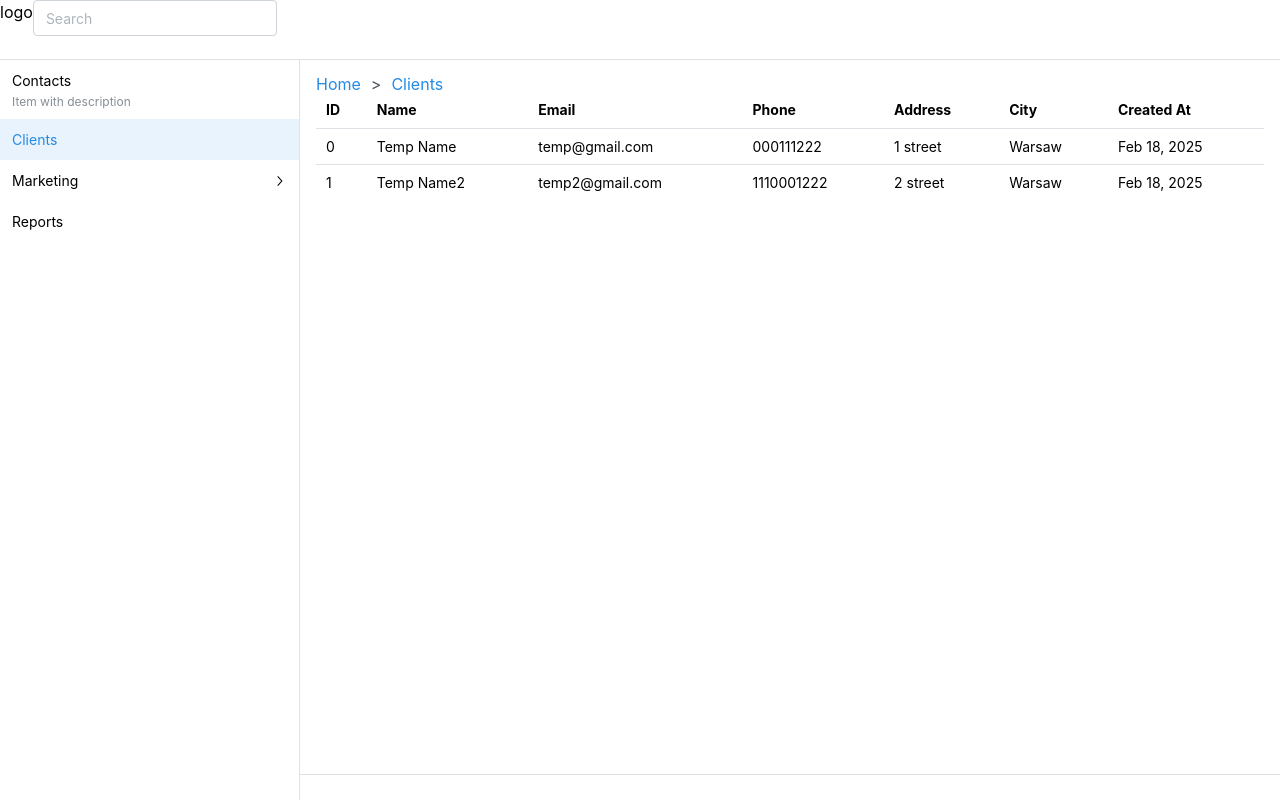
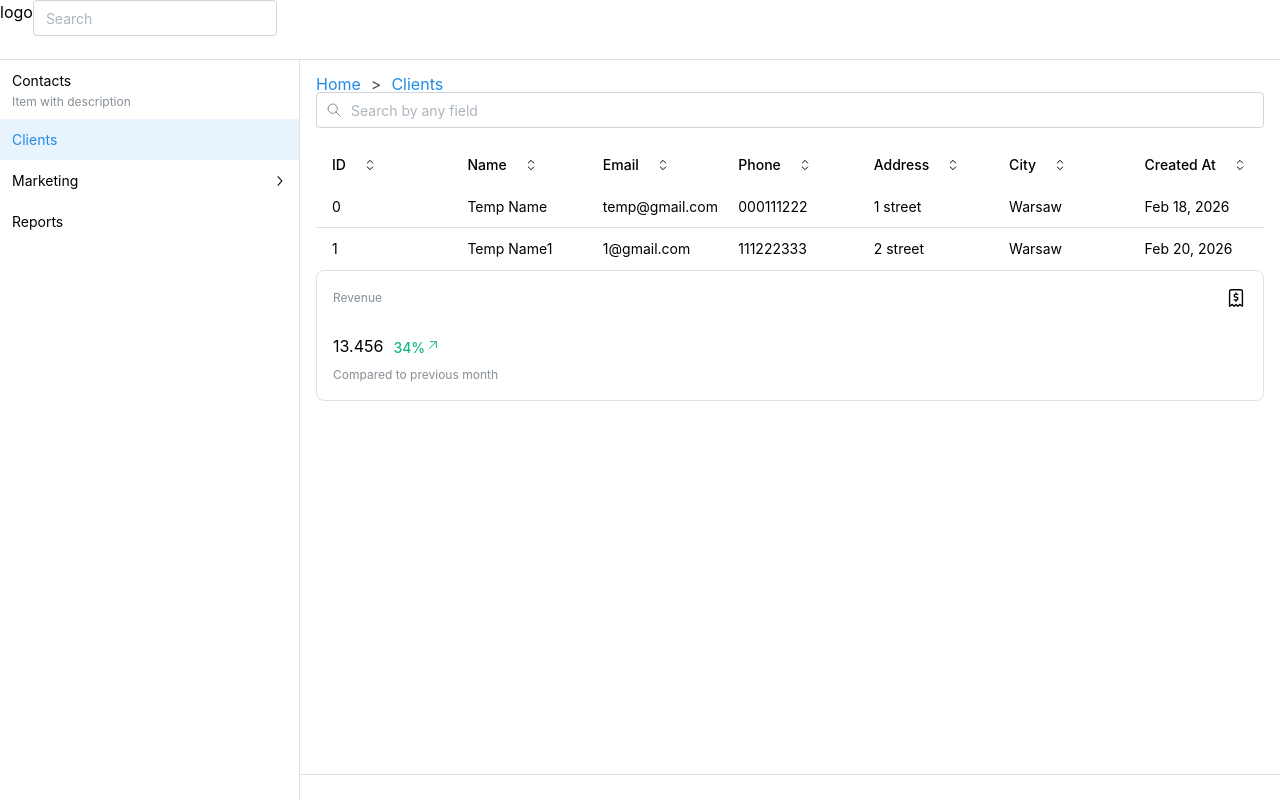
Before and after one commit to Lazarus-Duchy/kodaro-cmr, a React (Vite) app in the folder frontend/CRM/: page /clients in a window 1280 px wide. Built offline with nearby package versions, Linux system fonts and the light colour scheme.

Commit message:
Sortable Table & Other

```diff
--- /dev/null
+++ b/frontend/CRM/src/components/Features/SummaryCard/SummaryCard.jsx
@@ -0,0 +1,30 @@
+import { IconArrowDownRight, IconArrowUpRight } from '@tabler/icons-react';
+import { Group, Paper, Text } from '@mantine/core';
+
+
+const SummaryCard = ({ title, value, icon, diffrence, desc }) => {
+    const DiffIcon = diffrence > 0 ? IconArrowUpRight : IconArrowDownRight;
+
+  return (
+    <Paper withBorder p="md" radius="md" key={title}>
+        <Group justify="space-between">
+            <Text size="xs" c="dimmed">{title}</Text>
+            {icon}
+        </Group>
+
+        <Group align="flex-end" gap="xs" mt={25}>
+            <Text>{value}</Text>
+            <Text c={diffrence > 0 ? 'teal' : 'red'} fz="sm" fw={500}>
+            <span>{diffrence}%</span>
+            <DiffIcon size={16} stroke={1.5} />
+            </Text>
+        </Group>
+
+        <Text fz="xs" c="dimmed" mt={7}>
+            {desc}
+        </Text>
+    </Paper>
+  )
+}
+
+export default SummaryCard
--- /dev/null
+++ b/frontend/CRM/src/components/Features/TableSort/TableSort.jsx
@@ -0,0 +1,112 @@
+import { useState } from 'react';
+import { IconChevronDown, IconChevronUp, IconSearch, IconSelector } from '@tabler/icons-react';
+import { Center, Group, keys, ScrollArea, Table, Text, TextInput, UnstyledButton } from '@mantine/core';
+
+const Th = ({ children, reversed, sorted, onSort })  => {
+  const Icon = sorted ? (reversed ? IconChevronUp : IconChevronDown) : IconSelector;
+  return (
+    <Table.Th>
+      <UnstyledButton onClick={onSort}>
+        <Group justify="space-between">
+          <Text fw={500} fz="sm">
+            {children}
+          </Text>
+          <Center>
+            <Icon size={16} stroke={1.5} />
+          </Center>
+        </Group>
+      </UnstyledButton>
+    </Table.Th>
+  );
+}
+
+function filterData(data, search) {
+  const query = search.toLowerCase().trim();
+
+  return data.filter((item) =>
+    keys(data[0]).some((key) => item[key].toString().toLowerCase().includes(query))
+  );
+}
+
+function sortData(data, payload) {
+  const { sortBy } = payload;
+
+  if (!sortBy) {
+    return filterData(data, payload.search);
+  }
+
+  return filterData(
+    [...data].sort((a, b) => {
+      if (payload.reversed) {
+        return b[sortBy].toString().localeCompare(a[sortBy]);
+      }
+
+      return a[sortBy].toString().localeCompare(b[sortBy]);
+    }),
+    payload.search
+  );
+}
+
+export function TableSort({structure, data}) {
+  const [search, setSearch] = useState('');
+  const [sortedData, setSortedData] = useState(data);
+  const [sortBy, setSortBy] = useState(null);
+  const [reverseSortDirection, setReverseSortDirection] = useState(false);
+
+  const setSorting = (field) => {
+    const reversed = field === sortBy ? !reverseSortDirection : false;
+    setReverseSortDirection(reversed);
+    setSortBy(field);
+    setSortedData(sortData(data, { sortBy: field, reversed, search }));
+  };
+
+  const handleSearchChange = (event) => {
+    const { value } = event.currentTarget;
+    setSearch(value);
+    setSortedData(sortData(data, { sortBy, reversed: reverseSortDirection, search: value }));
+  };
+
+  const head = structure.map((column, index) => (
+    <Th key={index} sorted={sortBy === column.name} reversed={reverseSortDirection} onSort={() => setSorting(column.name)}>{column.label}</Th>
+  ));
+
+  const rows = sortedData.map((row) => (
+    <Table.Tr key={row.name}>
+      {structure.map((column, index) => (
+        <Table.Td key={index}>{row[column.name]}</Table.Td>
+      ))}
+    </Table.Tr>
+  ));
+
+  return (
+    <ScrollArea>
+      <TextInput
+        placeholder="Search by any field"
+        mb="md"
+        leftSection={<IconSearch size={16} stroke={1.5} />}
+        value={search}
+        onChange={handleSearchChange}
+      />
+      <Table horizontalSpacing="md" verticalSpacing="xs" miw={700} layout="fixed" highlightOnHover stickyHeader stickyHeaderOffset={60}>
+        <Table.Tbody>
+          <Table.Tr>
+            {head}
+          </Table.Tr>
+        </Table.Tbody>
+        <Table.Tbody>
+          {rows.length > 0 ? (
+            rows
+          ) : (
+            <Table.Tr>
+              <Table.Td colSpan={Object.keys(data[0]).length}>
+                <Text fw={500} ta="center">
+                  Nothing found
+                </Text>
+              </Table.Td>
+            </Table.Tr>
+          )}
+        </Table.Tbody>
+      </Table>
+    </ScrollArea>
+  );
+}
--- a/frontend/CRM/src/components/Sections/Clients/Clients.jsx
+++ b/frontend/CRM/src/components/Sections/Clients/Clients.jsx
@@ -1,20 +1,84 @@
-import { Table } from "@mantine/core"
+import {
+  IconCoin,
+  IconDiscount2,
+  IconReceipt2,
+  IconUserPlus,
+} from '@tabler/icons-react';
+import { Checkbox, Skeleton, Table, TableTbody, TableThead } from "@mantine/core"
+import { useState } from "react";
+import { TableSort} from "../../Features/TableSort/TableSort";
+import SummaryCard from "../../Features/SummaryCard/summaryCard";
 
-const tableData = {
-  head: ['ID', 'Name', 'Email', 'Phone', 'Address', 'City', 'Created At', ],
-  body: [
-    [0, 'Temp Name', 'temp@gmail.com', '000111222', '1 street', 'Warsaw', 'Feb 18, 2025'],
-    [1, 'Temp Name2', 'temp2@gmail.com', '1110001222', '2 street', 'Warsaw', 'Feb 18, 2025'],
+const tableData = [
+  {id: 0, name: 'Temp Name', email: 'temp@gmail.com', phone: '000111222', address: '1 street', city: 'Warsaw', createdAt: 'Feb 18, 2026'},
+  {id: 1, name: 'Temp Name1', email: '1@gmail.com', phone: '111222333', address: '2 street', city: 'Warsaw', createdAt: 'Feb 20, 2026'},
+]
 
-  ],
+const tableStructure = [
+  {name: 'id', label: 'ID'},
+  {name: 'name', label: 'Name'},
+  {name: 'email', label: 'Email'},
+  {name: 'phone', label: 'Phone'},
+  {name: 'address', label: 'Address'},
+  {name: 'city', label: 'City'},
+  {name: 'createdAt', label: 'Created At'}
+];
+
+const icons = {
+  user: IconUserPlus,
+  discount: IconDiscount2,
+  receipt: IconReceipt2,
+  coin: IconCoin,
 };
 
 const Clients = () => {
+  const [selectedRows, setSelectedRows] = useState([]);
+  /*
+  const headRows = tableData.head.map((element, index) => (
+    <Table.Th key={index}>{element}</Table.Th>
+  ));
+
+  const rows = tableData.body.map((element) => (
+    <Table.Tr
+      key={element.id}
+      bg={selectedRows.includes(element.id) ? 'var(--mantine-color-blue-light)' : undefined}
+    >
+      <Table.Td>
+        <Checkbox
+          aria-label="Select row"
+          checked={selectedRows.includes(element.id)}
+          onChange={(event) =>
+            setSelectedRows(
+              event.currentTarget.checked
+                ? [...selectedRows, element.id]
+                : selectedRows.filter((id) => id !== element.id)
+            )
+          }
+        />
+      </Table.Td>
+      <Table.Td>{element.id}</Table.Td>
+      <Table.Td>{element.name}</Table.Td>
+      <Table.Td>{element.email}</Table.Td>
+      <Table.Td>{element.phone}</Table.Td>
+      <Table.Td>{element.address}</Table.Td>
+      <Table.Td>{element.city}</Table.Td>
+      <Table.Td>{element.createdAt}</Table.Td>
+    </Table.Tr>
+  ));
+*/
   return (
     <div>
-      <Table data={tableData} stickyHeader stickyHeaderOffset={60} highlightOnHover />
+      <TableSort structure={tableStructure} data={tableData}>
+
+      </TableSort>
+
+      <SummaryCard title="Revenue" value={13.456} diffrence={34} desc="Compared to previous month" icon={<IconReceipt2 size={22} stroke={1.5} />} />
     </div>
   )
+  /*
+  <Table.Th />
+            {headRows}
+  */
 }
 
 export default Clients
```
Also changed, not shown: frontend/CRM/src/components/Features/PathBreadcrumbs/PathBreadcrumbs.jsx (added, +16 -0 lines), frontend/CRM/src/components/Features/SummaryCard/summaryCards.css (added), frontend/CRM/src/components/Sections/Dashboard/Dashboard.jsx (added).
